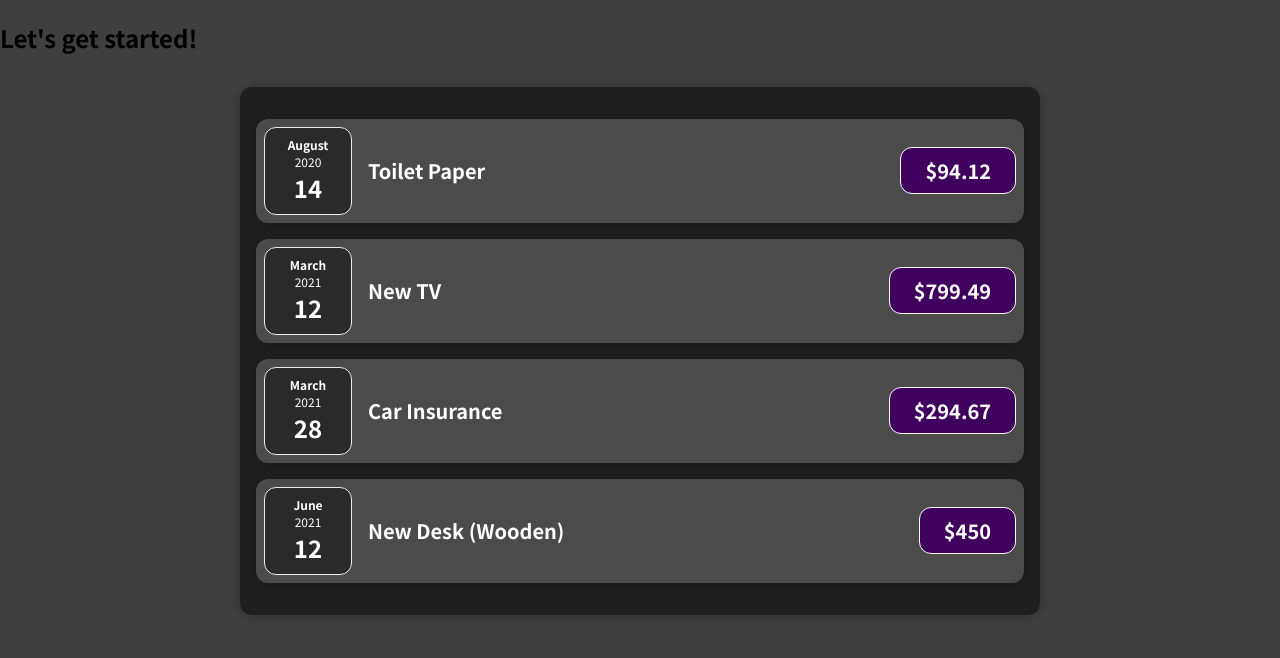
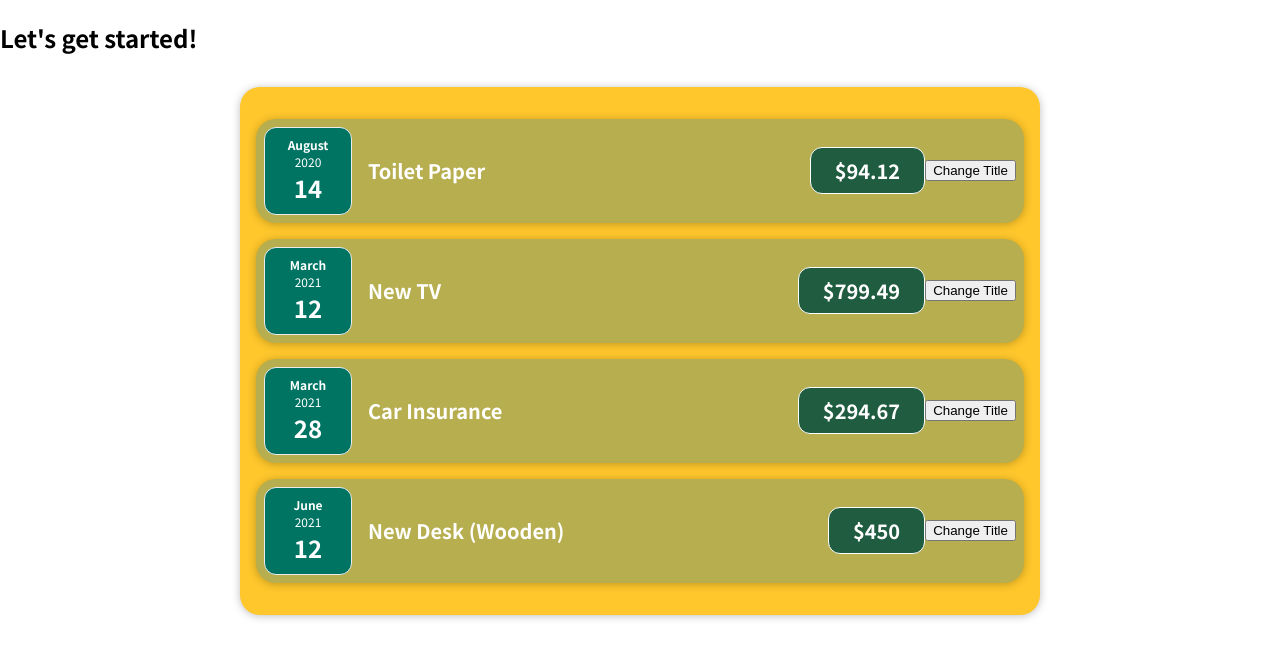
Before and after one commit to Chetan-B-B/ExpenseTracker, a React (Create React App) app: page / in a window 1280 px wide. Shown: the top 658 px of the page. Built offline with nearby package versions, Linux system fonts and the light colour scheme.

Commit message:
20-12-2021

```diff
--- a/src/App.js
+++ b/src/App.js
@@ -1,4 +1,4 @@
-import Expenses from "./components/Expenses";
+import Expenses from "./components/Expenses/Expenses";
 
 function App() {
   const expenses = [
--- a/src/components/ExpenseDate.css
+++ b/src/components/Expenses/ExpenseDate.css
@@ -4,7 +4,7 @@
   width: 5.5rem;
   height: 5.5rem;
   border: 1px solid #ececec;
-  background-color: #2a2a2a;
+  background-color: #007463;
   color: white;
   border-radius: 12px;
   align-items: center;
--- a/src/components/ExpenseItem.css
+++ b/src/components/Expenses/ExpenseItem.css
@@ -4,7 +4,7 @@
   align-items: center;
   padding: 0.5rem;
   margin: 1rem 0;
-  background-color: #4b4b4b;
+  background-color: #b6ae4f;
 }
 
 .expense-item__description {
@@ -18,7 +18,7 @@
 }
 
 .expense-item h2 {
-  color: #3a3a3a;
+  color: #205c40;
   font-size: 1rem;
   flex: 1;
   margin: 0 1rem;
@@ -29,7 +29,7 @@
   font-size: 1rem;
   font-weight: bold;
   color: white;
-  background-color: #40005d;
+  background-color: #205c40;
   border: 1px solid white;
   padding: 0.5rem;
   border-radius: 12px;
@@ -52,3 +52,7 @@
     padding: 0.5rem 1.5rem;
   }
 }
+
+button {
+  cursor: pointer;
+}
--- a/src/components/ExpenseItem.js
+++ b/src/components/Expenses/ExpenseItem.js
@@ -1,14 +1,21 @@
+import { useState } from "react";
+
 import "./ExpenseItem.css";
 import ExpenseDate from "./ExpenseDate";
-import Card from "./Card";
+import Card from "../UI/Card";
 function ExpenseItem(props) {
+  const [title, setTitle] = useState(props.title);
+  const clickHandler = () => {
+    setTitle("Dev chetu!🚀" + Math.random() * 20);
+  };
   return (
     <Card className="expense-item">
       <ExpenseDate date={props.date} />
       <div className="expense-item__description">
-        <h2>{props.title}</h2>
+        <h2>{title}</h2>
         <div className="expense-item__price">${props.amount}</div>
       </div>
+      <button onClick={clickHandler}>Change Title</button>
     </Card>
   );
 }
--- a/src/components/Expenses.css
+++ b/src/components/Expenses/Expenses.css
@@ -1,6 +1,6 @@
 .expenses {
   padding: 1rem;
-  background-color: rgb(31, 31, 31);
+  background-color: #ffc72c;
   margin: 2rem auto;
   width: 50rem;
   max-width: 95%;
--- a/src/components/Expenses.js
+++ b/src/components/Expenses/Expenses.js
@@ -1,6 +1,6 @@
 import ExpenseItem from "./ExpenseItem";
 import "./Expenses.css";
-import Card from "./Card";
+import Card from "../UI/Card";
 
 function Expenses(props) {
   return (
--- a/src/components/Card.css
+++ b/src/components/UI/Card.css
@@ -1,4 +1,4 @@
 .card {
-  border-radius: 12px;
+  border-radius: 20px;
   box-shadow: 0 1px 8px rgba(0, 0, 0, 0.25);
 }
--- a/src/index.css
+++ b/src/index.css
@@ -1,14 +1,14 @@
-@import url('https://fonts.googleapis.com/css2?family=Noto+Sans+JP:wght@400;700&display=swap');
+@import url("https://fonts.googleapis.com/css2?family=Noto+Sans+JP:wght@400;700&display=swap");
 
 * {
   box-sizing: border-box;
 }
 
 html {
-  font-family: 'Noto Sans JP', sans-serif;
+  font-family: "Noto Sans JP", sans-serif;
 }
 
 body {
   margin: 0;
-  background-color: #3f3f3f;
+  background-color: #fff;
 }
```
Also changed, not shown: src/components/Expenses/ExpenseDate.js (renamed from src/components/ExpenseDate.js), src/components/UI/Card.js (renamed from src/components/Card.js), 1 other file (tests, documents, lock files or other folders).
